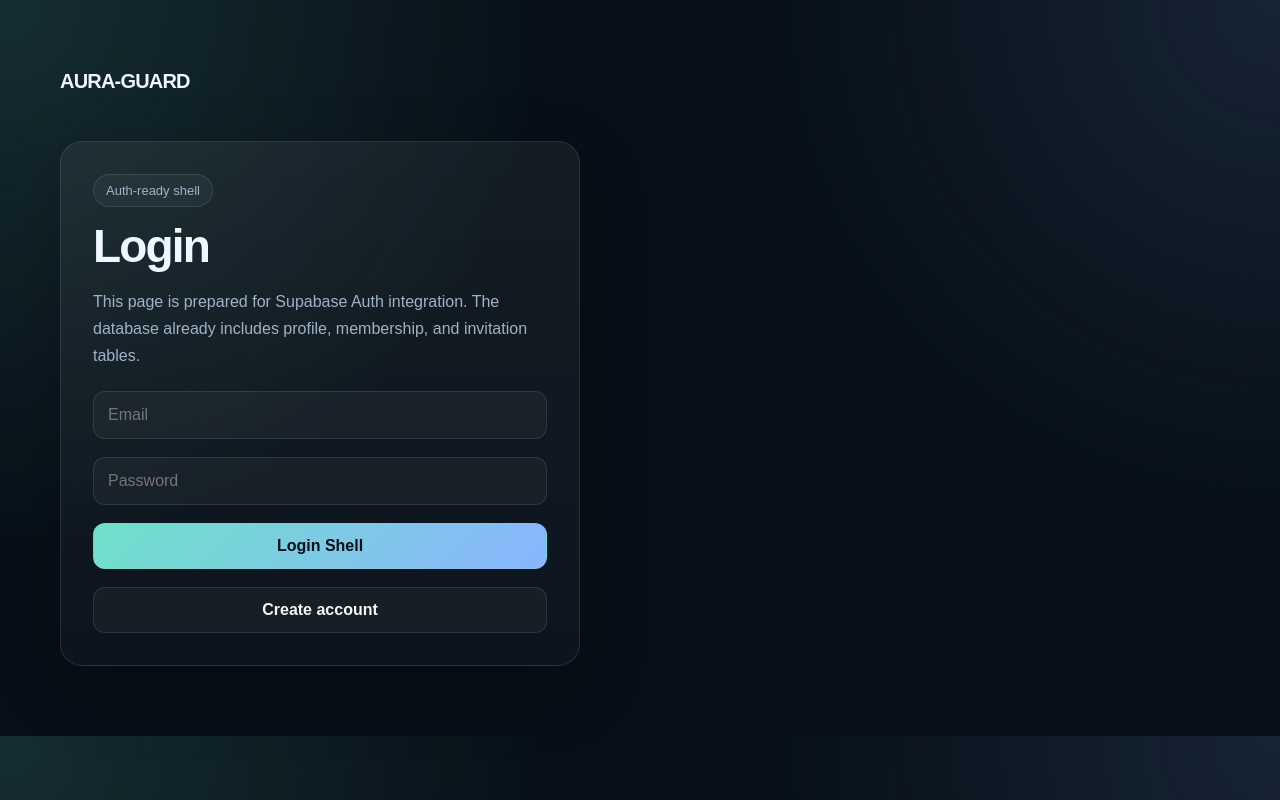
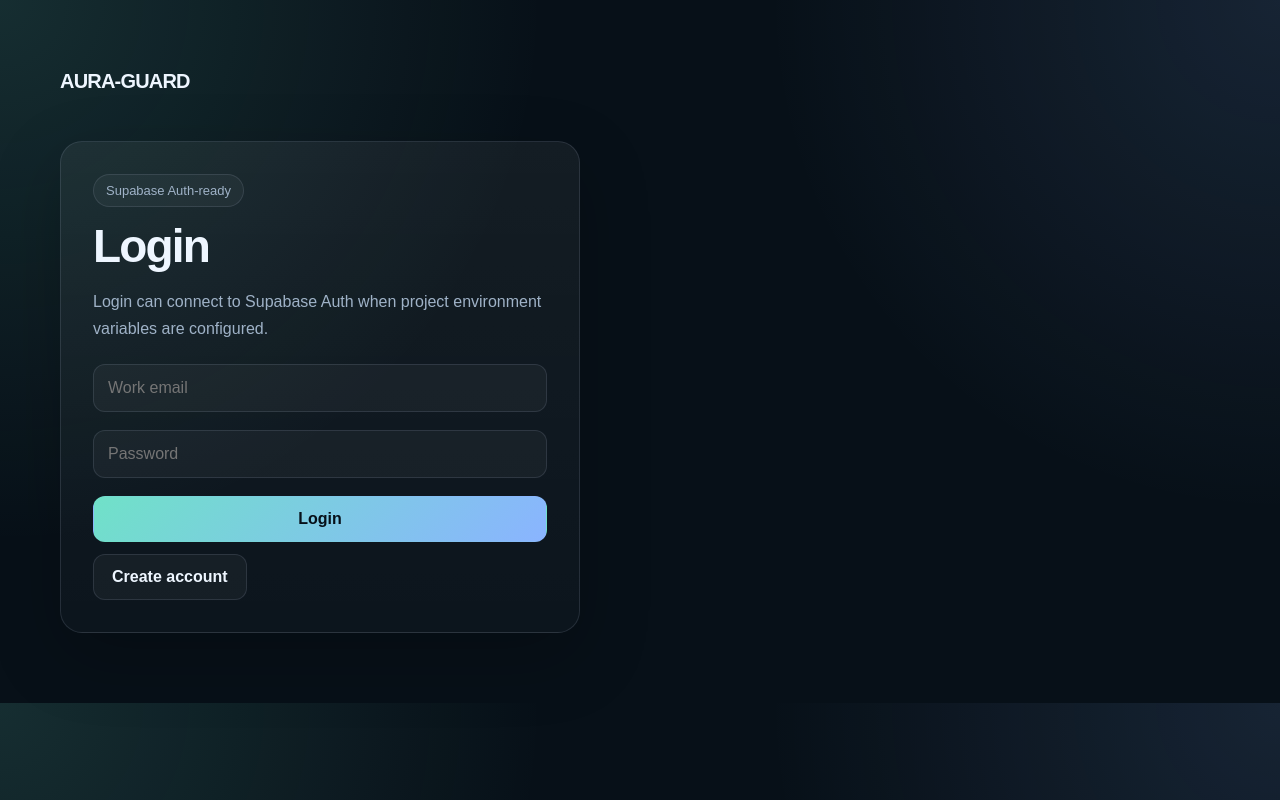
Before and after one commit to bisniskhusus019-hub/aura-guard-enterprise-os, a Next.js app: page /login in a window 1280 px wide. Built offline with nearby package versions, Linux system fonts and the light colour scheme; no server answers.

Commit message:
Wire login page to Supabase auth-ready form

```diff
--- a/app/login/page.tsx
+++ b/app/login/page.tsx
@@ -1,19 +1,16 @@
 import Link from "next/link";
+import { AuthForm } from "@/components/auth-form";
 
 export default function LoginPage() {
   return (
     <main className="container" style={{ padding: "70px 0" }}>
       <Link href="/" style={{ fontWeight: 900, fontSize: 20, letterSpacing: "-0.04em" }}>AURA-GUARD</Link>
       <div className="card" style={{ padding: 32, maxWidth: 520, marginTop: 48 }}>
-        <div className="badge">Auth-ready shell</div>
+        <div className="badge">Supabase Auth-ready</div>
         <h1 className="section-title" style={{ marginTop: 16, fontSize: 46 }}>Login</h1>
-        <p style={{ color: "var(--muted)", lineHeight: 1.7 }}>This page is prepared for Supabase Auth integration. The database already includes profile, membership, and invitation tables.</p>
-        <div className="grid" style={{ marginTop: 22 }}>
-          <input placeholder="Email" style={{ padding: 14, borderRadius: 12, border: "1px solid var(--border)", background: "rgba(255,255,255,0.04)", color: "var(--text)" }} />
-          <input placeholder="Password" type="password" style={{ padding: 14, borderRadius: 12, border: "1px solid var(--border)", background: "rgba(255,255,255,0.04)", color: "var(--text)" }} />
-          <button className="btn btn-primary">Login Shell</button>
-          <Link className="btn btn-secondary" href="/signup">Create account</Link>
-        </div>
+        <p style={{ color: "var(--muted)", lineHeight: 1.7 }}>Login can connect to Supabase Auth when project environment variables are configured.</p>
+        <AuthForm mode="login" />
+        <Link className="btn btn-secondary" href="/signup" style={{ marginTop: 12 }}>Create account</Link>
       </div>
     </main>
   );
```
